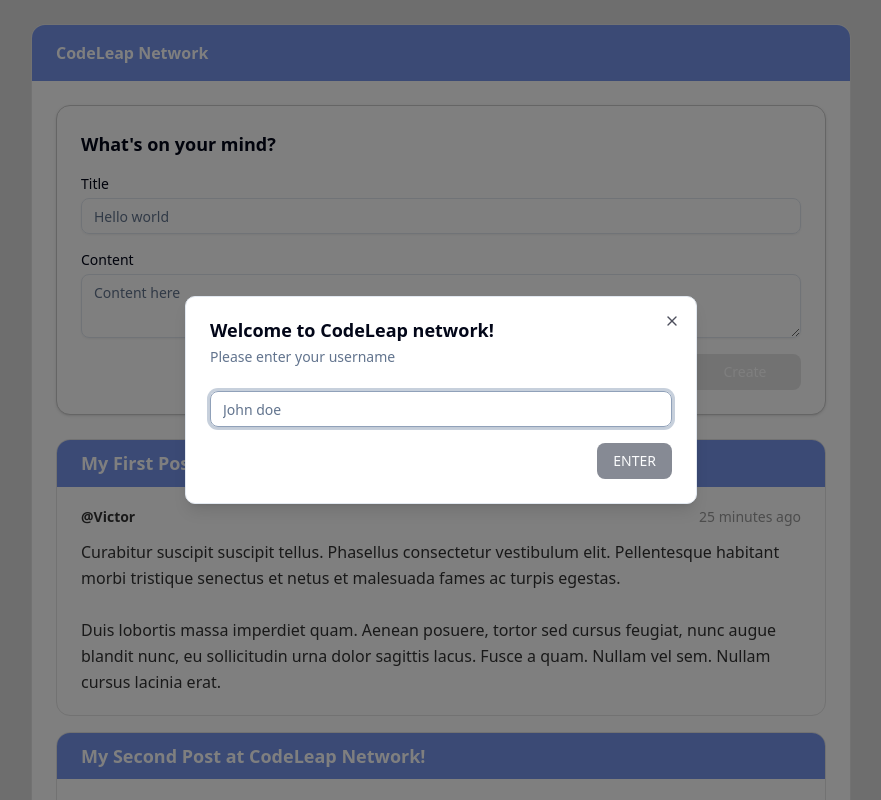
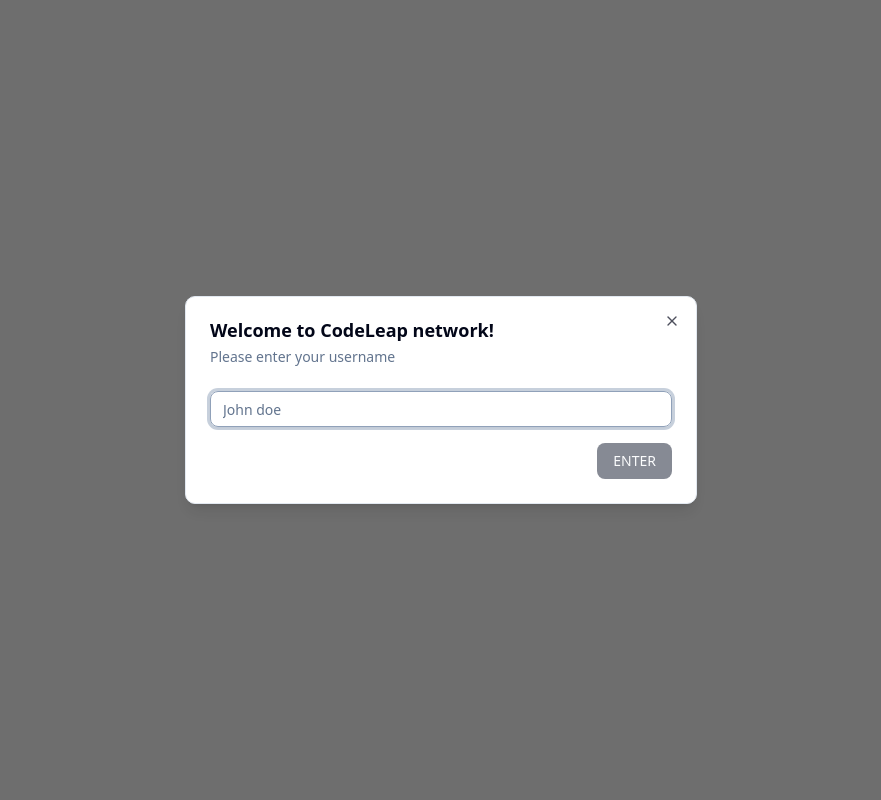
Before and after one commit to venturelli-91/posts_crud, a Next.js app: page / in a window 1280 px wide. Shown: the top 800 px of the page, without its empty margins (199-1080 px from the left). Built offline with nearby package versions, Linux system fonts and the light colour scheme.

Commit message:
feat(main_screen): Creation of InnerApp in the main page

```diff
--- a/app/components/signup/UserProvider.tsx
+++ b/app/components/signup/UserProvider.tsx
@@ -1,29 +1,28 @@
 "use client";
 
-import React, {
-	createContext,
-	useCallback,
-	useContext,
-	useState,
-} from "react";
+import React, { createContext, useCallback, useContext, useEffect, useState } from "react";
 
 type UserContextValue = {
-	username: string | null;
+	username: string | null | undefined;
 	setUsername: (name: string | null) => void;
 };
 
 const UserContext = createContext<UserContextValue | undefined>(undefined);
 
 export function UserProvider({ children }: { children: React.ReactNode }) {
-	const [username, setUsernameState] = useState<string | null>(() => {
+	const [username, setUsernameState] = useState<string | null | undefined>(
+		undefined
+	);
+
+	// populate username from localStorage after mount to avoid SSR/client mismatch
+	useEffect(() => {
 		try {
 			const stored = localStorage.getItem("username");
-			return stored;
+			setTimeout(() => setUsernameState(stored), 0);
 		} catch (e) {
-			// ignore
-			return null;
+			setTimeout(() => setUsernameState(null), 0);
 		}
-	});
+	}, []);
 
 	const setUsername = useCallback((name: string | null) => {
 		setUsernameState(name);
--- a/app/page.tsx
+++ b/app/page.tsx
@@ -2,7 +2,7 @@
 
 import React, { useEffect, useMemo, useState } from "react";
 import { Button } from "@/components/ui/button";
-import { UserProvider } from "./components/signup/UserProvider";
+import UserProvider, { useUser } from "./components/signup/UserProvider";
 import SignupModal from "./components/signup/SignupModal";
 import { Input } from "@/components/ui/input";
 import { Textarea } from "@/components/ui/textarea";
@@ -22,19 +22,11 @@
 	createdAt: number;
 };
 
-export default function HomePage() {
+function InnerApp() {
+	const { username } = useUser();
+
 	const [title, setTitle] = useState("");
 	const [content, setContent] = useState("");
-	const [currentUser, setCurrentUser] = useState<string | null>(null);
-
-	useEffect(() => {
-		try {
-			const stored = localStorage.getItem("username");
-			setCurrentUser(stored);
-		} catch {
-			setCurrentUser(null);
-		}
-	}, []);
 
 	const [posts, setPosts] = useState<Post[]>(() => [
 		{
@@ -61,7 +53,7 @@
 			id: String(Date.now()),
 			title: title.trim(),
 			content: content.trim(),
-			author: currentUser ?? "Anonymous",
+			author: username ?? "Anonymous",
 			createdAt: Date.now(),
 		};
 		setPosts((s) => [newPost, ...s]);
@@ -75,10 +67,24 @@
 
 	const formattedPosts = useMemo(() => posts, [posts]);
 
+	const [now, setNow] = useState(() => Date.now());
+	useEffect(() => {
+		const interval = setInterval(() => setNow(Date.now()), 60000);
+		return () => clearInterval(interval);
+	}, []);
+
+	// show only signup modal (centered) when no username
+	if (!username) {
 		return (
-		<UserProvider>
+			<div className="min-h-screen bg-[#DDDDDD] flex items-center justify-center px-4">
+				<SignupModal />
+			</div>
+		);
+	}
+
+	return (
 		<main className="min-h-screen bg-[#DDDDDD] flex flex-col items-center py-6 px-4">
-				<div className="w-full max-w-[820px]">
+			<div className="w-full max-w-205">
 				<div className="bg-white rounded-xl border border-[#e6e6e6] overflow-hidden">
 					<header className="bg-[#7695EC] px-6 py-4 text-white">
 						<h2 className="font-semibold">CodeLeap Network</h2>
@@ -93,7 +99,7 @@
 									createPost();
 								}}>
 								<h3 className="font-bold text-lg mb-4">
-										What's on your mind?
+									What&#39;s on your mind?
 								</h3>
 
 								<label
@@ -152,9 +158,7 @@
 								</Empty>
 							) : (
 								formattedPosts.map((post) => {
-										const mins = Math.round(
-											(Date.now() - post.createdAt) / 60000
-										);
+									const mins = Math.round((now - post.createdAt) / 60000);
 									return (
 										<article
 											key={post.id}
@@ -165,7 +169,7 @@
 												</h4>
 
 												<div className="flex items-center gap-2">
-														{currentUser === post.author && (
+													{username === post.author && (
 														<>
 															<Tooltip>
 																<TooltipTrigger asChild>
@@ -222,8 +226,14 @@
 					</div>
 				</div>
 			</div>
-				<SignupModal />
 		</main>
+	);
+}
+
+export default function Page() {
+	return (
+		<UserProvider>
+			<InnerApp />
 		</UserProvider>
 	);
 }
```
Lines whose indentation alone changed are shown as unchanged.
